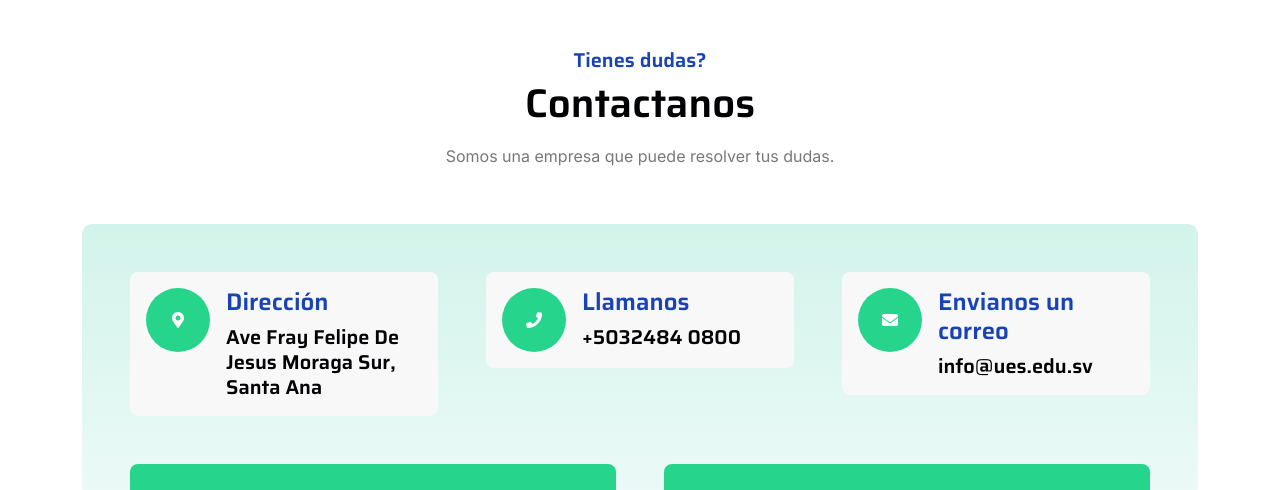
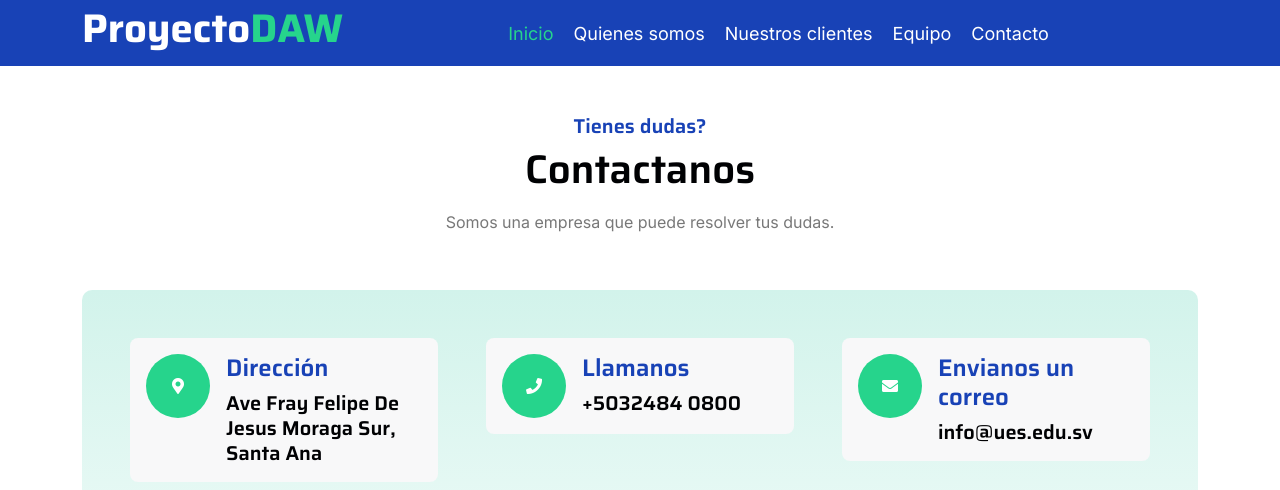
Before and after one commit to bydavid1/DAW-Proyecto, a plain HTML site: page index.html in a window 1280 px wide. Shown: the top 490 px of the page. Drawn offline with nearby package versions, Linux system fonts and the light colour scheme.

Commit message:
Agregar menu principal

```diff
--- a/index.html
+++ b/index.html
@@ -31,8 +31,33 @@
 </head>
 
 <body>
+    <!-- Menu -->
+    <div class="container-fluid bg-primary">
+        <div class="container">
+            <nav class="navbar navbar-dark navbar-expand-lg py-0">
+                <a href="index.html" class="navbar-brand">
+                    <h1 class="text-white fw-bold d-block">Proyecto<span class="text-secondary">DAW</span> </h1>
+                </a>
+                <button type="button" class="navbar-toggler me-0" data-bs-toggle="collapse"
+                    data-bs-target="#navbarCollapse">
+                    <span class="navbar-toggler-icon"></span>
+                </button>
+                <div class="collapse navbar-collapse bg-transparent" id="navbarCollapse">
+                    <div class="navbar-nav ms-auto mx-xl-auto p-0">
+                        <a href="index.html" class="nav-item nav-link active text-secondary">Inicio</a>
+                        <a href="about.html" class="nav-item nav-link">Quienes somos</a>
+                        <a href="service.html" class="nav-item nav-link">Nuestros clientes</a>
+                        <a href="project.html" class="nav-item nav-link">Equipo</a>
+                        <a href="contact.html" class="nav-item nav-link">Contacto</a>
+                    </div>
+                </div>
+            </nav>
+        </div>
+    </div>
+    <!-- Menu fin -->
 
-    <!-- Contact Start -->
+
+    <!-- Contacto -->
     <div class="container-fluid py-5 mb-5">
         <div class="container">
             <div class="text-center mx-auto pb-5 wow fadeIn" data-wow-delay=".3s" style="max-width: 600px;">
@@ -83,8 +108,7 @@
                 <div class="row g-5">
                     <div class="col-lg-6 wow fadeIn" data-wow-delay=".3s">
                         <div class="p-5 h-100 rounded contact-map">
-                            <iframe
-                                class="rounded w-100 h-100"
+                            <iframe class="rounded w-100 h-100"
                                 src="https://www.google.com/maps/embed?pb=!1m18!1m12!1m3!1d5834.7052239371!2d-89.57144202514984!3d13.973271530862657!2m3!1f0!2f0!3f0!3m2!1i1024!2i768!4f13.1!3m3!1m2!1s0x8f62e8f193eda62f%3A0xd40e3f2801fddb61!2sWestern%20Multidisciplinary%20Faculty%20UES!5e0!3m2!1sen!2ssv!4v1717860440553!5m2!1sen!2ssv"
                                 width="600" height="450" style="border:0;" allowfullscreen="" loading="lazy"
                                 referrerpolicy="no-referrer-when-downgrade"></iframe>
@@ -96,14 +120,16 @@
                                 <input type="text" id="name" class="form-control border-0 py-3" placeholder="Tu nombre">
                             </div>
                             <div class="mb-4">
-                                <input type="email" id="email" class="form-control border-0 py-3" placeholder="Tu correo electronico">
+                                <input type="email" id="email" class="form-control border-0 py-3"
+                                    placeholder="Tu correo electronico">
                             </div>
                             <div class="mb-4">
                                 <textarea class="w-100 form-control border-0 py-3" id="message" rows="6" cols="10"
                                     placeholder="Cuentanos acerca de tu necesidad"></textarea>
                             </div>
                             <div class="text-start">
-                                <button class="btn bg-primary text-white py-3 px-5" type="button" onclick="sendEmail()">Enviar mensaje</button>
+                                <button class="btn bg-primary text-white py-3 px-5" type="button"
+                                    onclick="sendEmail()">Enviar mensaje</button>
                             </div>
                         </div>
                     </div>
@@ -111,7 +137,7 @@
             </div>
         </div>
     </div>
-    <!-- Contact End -->
+    <!-- Contacto fin -->
 </body>
 
 <!-- Scripts de librerias -->
```
